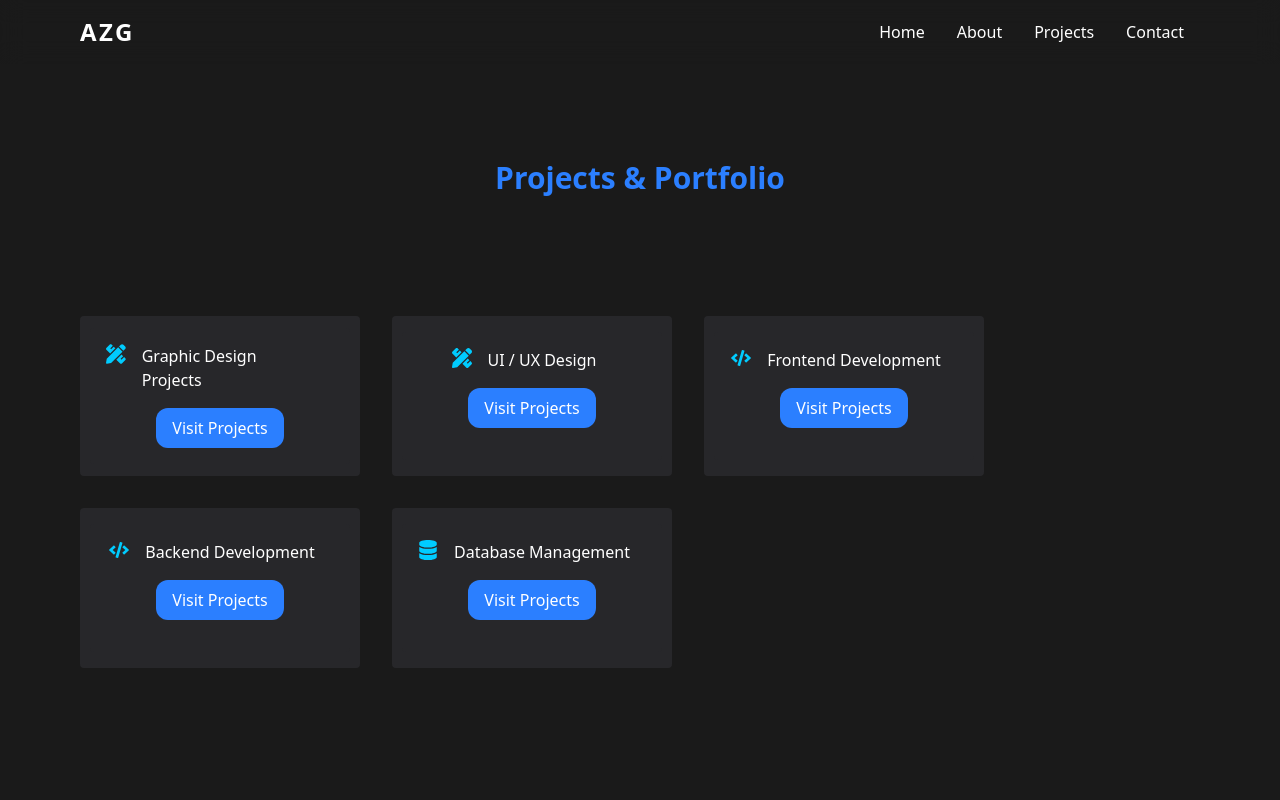
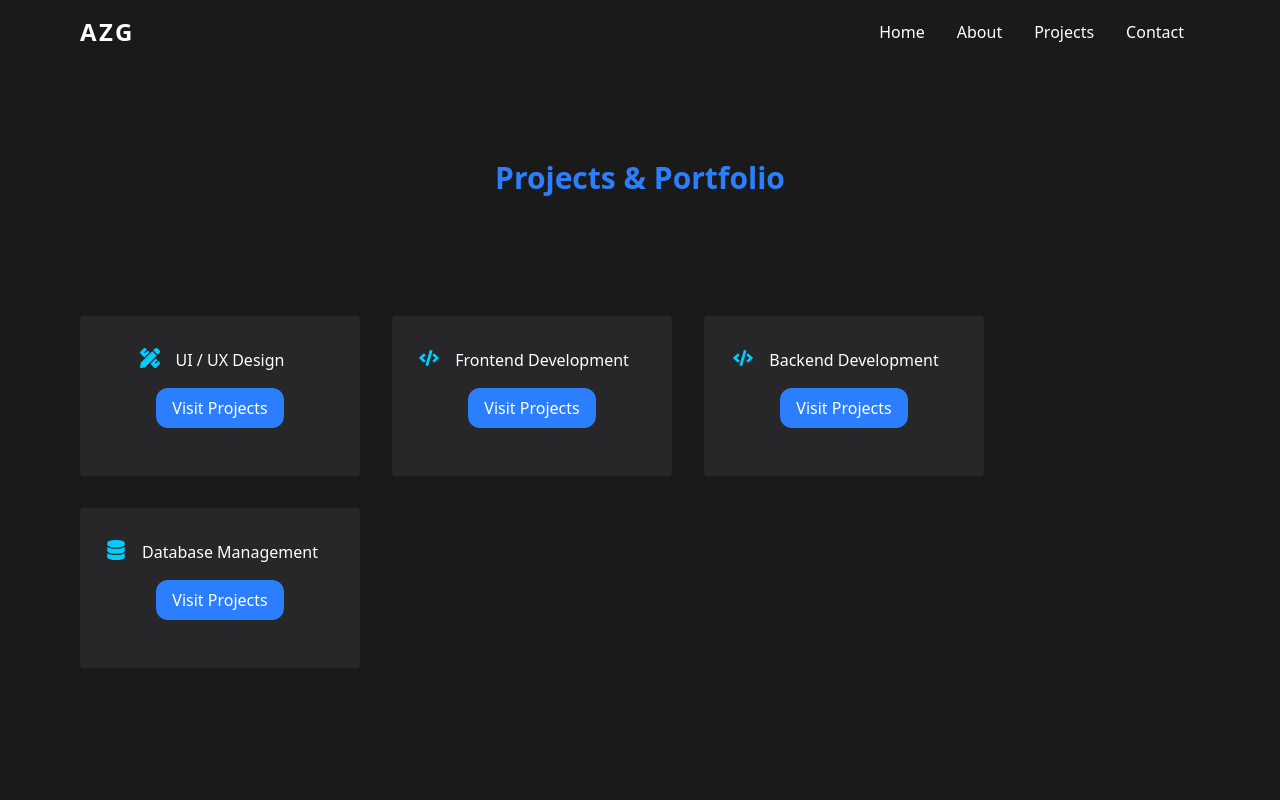
Before and after one commit to AhmadZubairGhiasy/azgportfolidweb002, a Next.js app: page /project in a window 1280 px wide. Shown: the top 800 px of the page. Built offline with nearby package versions, Linux system fonts and the light colour scheme.

Commit message:
Update projectsection.jsx

```diff
--- a/components/projectsection.jsx
+++ b/components/projectsection.jsx
@@ -9,12 +9,7 @@ import { FaPencilRuler,FaCode,FaDatabase, FaHtml5, FaReact, } from 'react-icons/
 
 export default function ProjectSection() {
     const sections = [
-        {
-            id: 'graphic',
-            Icon: FaPencilRuler ,
-            title: 'Graphic Design projects',
-            url:'https://www.behance.net/ahmadzghiasy1'
-        },
+
         {
             id: 'uiux',
             Icon: FaPencilRuler,
```
